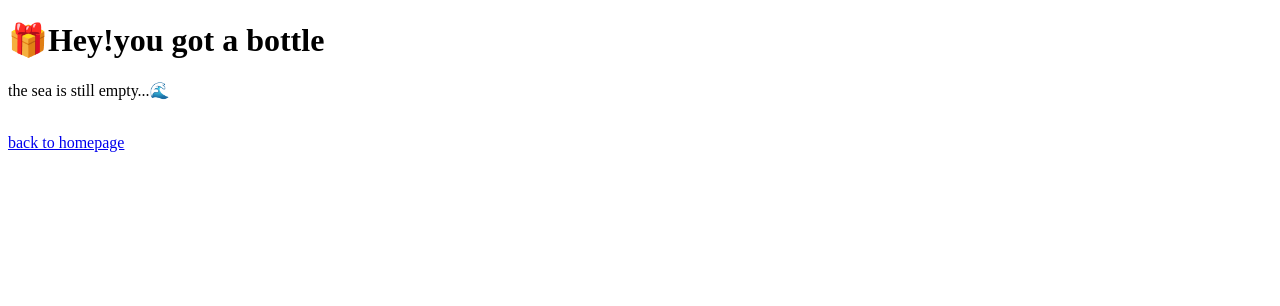
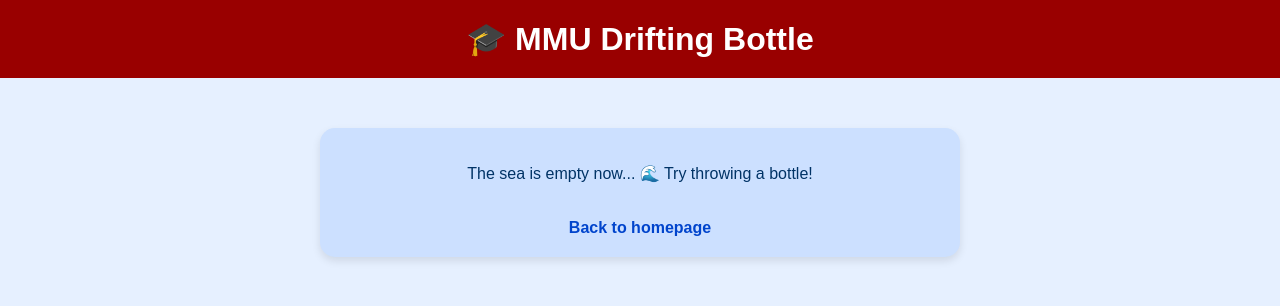
Before and after one commit to Mini-IT-Project/2520-CSP1123-TC1L-G-09, a Flask app: template src/templates/pick.html in a window 1280 px wide. Shown: the top 306 px of the page. Run offline with Flask 3, Linux system fonts and the light colour scheme; the template is opened without the code that fills it, so the values that code supplies are empty.

Commit message:
ui_throw

```diff
--- a/src/templates/pick.html
+++ b/src/templates/pick.html
@@ -2,21 +2,70 @@
 <html lang="zh">
 <head>
     <meta charset="UTF-8">
-    <title>Let see what is inside the bottle!</title>
+    <title>MMU Drifting Bottle</title>
+    <style>
+        body {
+            font-family: Arial, sans-serif;
+            background: #e6f0ff;
+            color: #003366;
+            text-align: center;
+            margin: 0;
+            padding: 0;
+        }
+        header {
+            background-color: #990000;
+            color: white;
+            padding: 20px 0;
+            font-size: 2em;
+            font-weight: bold;
+        }
+        main {
+            padding: 30px 20px;
+        }
+        .section {
+            background-color: #cce0ff;
+            border-radius: 15px;
+            padding: 20px;
+            margin: 20px auto;
+            max-width: 600px;
+            box-shadow: 0 4px 8px rgba(0,0,0,0.1);
+        }
+        blockquote {
+            font-size: 18px;
+            background-color: #d9f0ff;
+            padding: 15px;
+            border-left: 5px solid #0044cc;
+            display: inline-block;
+            max-width: 80%;
+            margin: 20px auto;
+        }
+        a {
+            display: inline-block;
+            margin-top: 20px;
+            text-decoration: none;
+            color: #0044cc;
+            font-weight: bold;
+        }
+        .info {
+            margin-top: 10px;
+            font-size: 14px;
+            color: #003366;
+        }
+    </style>
 </head>
 <body>
-    <h1>🎁Hey!you got a bottle</h1>
-
-    {% if bottle %}
-        <blockquote>
-            {{ bottle.content }}
-        </blockquote>
-        <p><em>Time thrown into the sea：{{ bottle.created_at }}</em></p>
-    {% else %}
-        <p>the sea is still empty...🌊</p>
-    {% endif %}
-
-    <br>
-    <a href="{{ url_for('index') }}">back to homepage</a>
+    <header>🎓 MMU Drifting Bottle</header>
+    <main>
+        <div class="section">
+            {% if bottle %}
+                <h2>🎁 You got a bottle!</h2>
+                <blockquote>{{ bottle.content }}</blockquote>
+                <p class="info"><em>Time thrown: {{ bottle.created_at.strftime("%Y-%m-%d %H:%M:%S") }}</em></p>
+            {% else %}
+                <p>The sea is empty now... 🌊 Try throwing a bottle!</p>
+            {% endif %}
+            <a href="{{ url_for('index') }}">Back to homepage</a>
+        </div>
+    </main>
 </body>
 </html>
```
